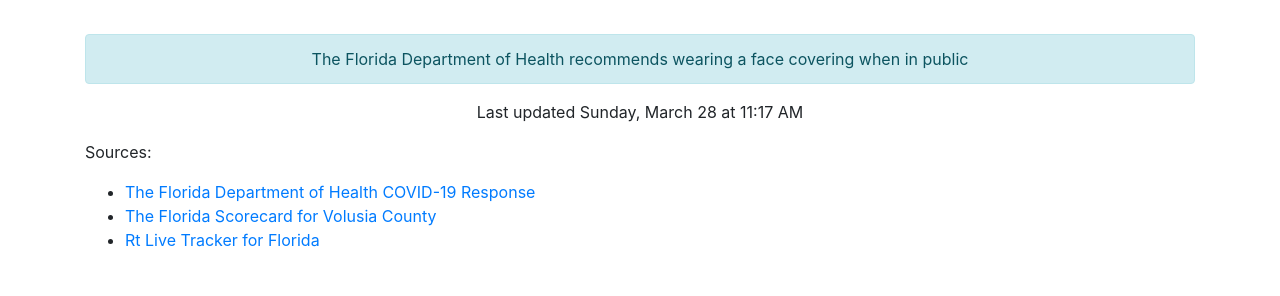
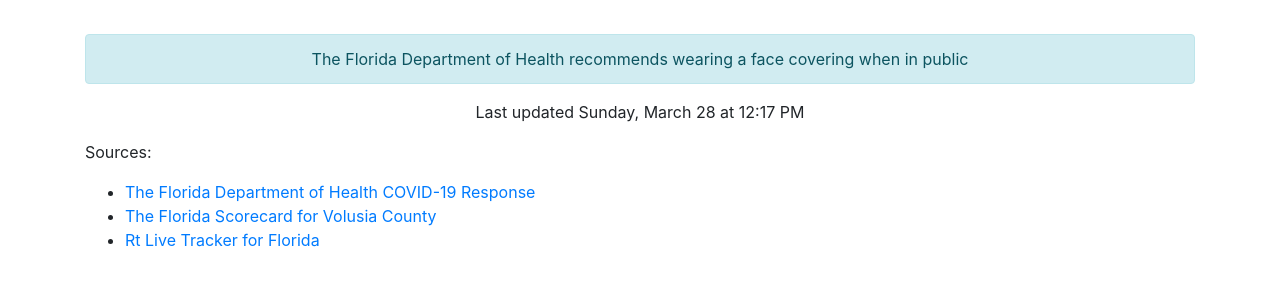
Before and after one commit to thinkjson/timeforchurch, a Jekyll site: the page built from index.md, in a window 1280 px wide. Shown: the part 544-840 px from the top of the page. Built offline with Jekyll 4.4.1, drawn with Linux system fonts in a browser that asks for light colours; our own code applies the rules of GitHub Pages for plain Markdown files.

Commit message:
Updating data

```diff
--- a/_includes/data.html
+++ b/_includes/data.html
@@ -10,4 +10,4 @@
     <div class="outcome text-success">YES</div>
     <div class="alert alert-info" role="alert">The Florida Department of Health recommends wearing a face covering when in public</div>
 
-    <p>Last updated Sunday, March 28 at 11:17 AM</p>
+    <p>Last updated Sunday, March 28 at 12:17 PM</p>
```
